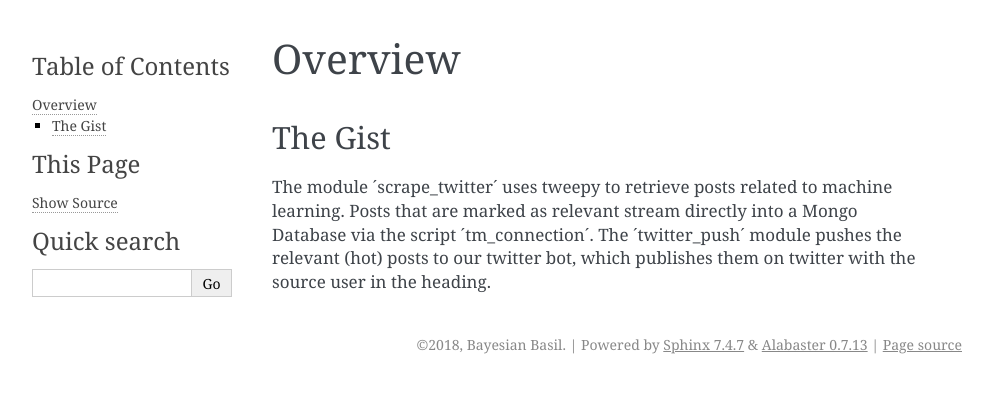
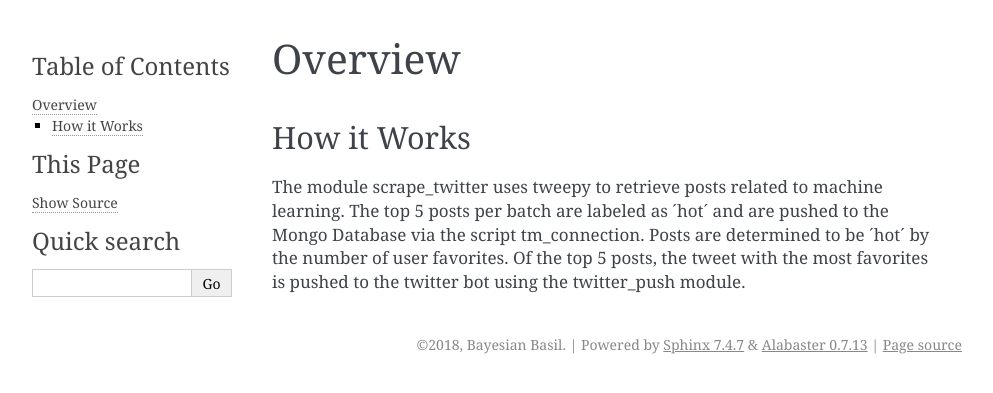
Before and after one commit to realtweego/tweego, a Sphinx documentation site: the page built from docs/overview.rst, in a window 1280 px wide. Shown: the top 393 px of the page, without its empty margins (148-1141 px from the left). Built offline with Sphinx 7.4.7, drawn with Linux system fonts in a browser that asks for light colours; pages that are not in the unit, such as notebooks, are missing from menus.

Commit message:
clean up docs

```diff
--- a/docs/overview.rst
+++ b/docs/overview.rst
@@ -4,11 +4,12 @@
 Overview
 ========
 
-The Gist
---------
-The module ´scrape_twitter´ uses tweepy to retrieve posts
-related to machine learning. Posts that are marked as relevant
-stream directly into a Mongo Database via the script
-´tm_connection´. The ´twitter_push´ module pushes the relevant
-(hot) posts to our twitter bot, which publishes them on
-twitter with the source user in the heading.
+How it Works
+------------
+The module scrape_twitter uses tweepy to retrieve posts
+related to machine learning. The top 5 posts per batch
+are labeled as ´hot´ and are pushed to the Mongo Database
+via the script tm_connection. Posts are determined to be
+´hot´ by the number of user favorites. Of the top 5 posts,
+the tweet with the most favorites is pushed to the twitter
+bot using the twitter_push module.
```
